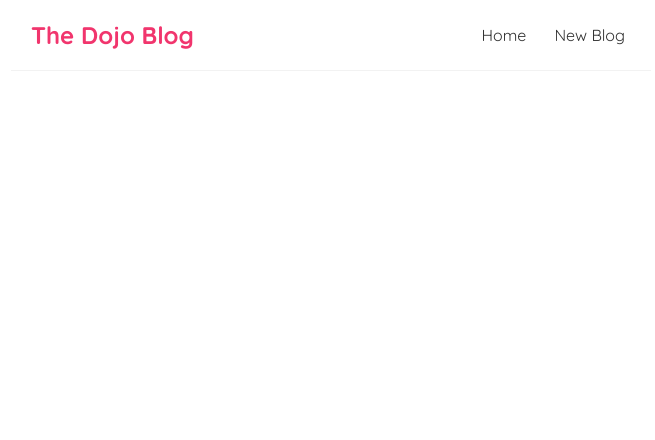
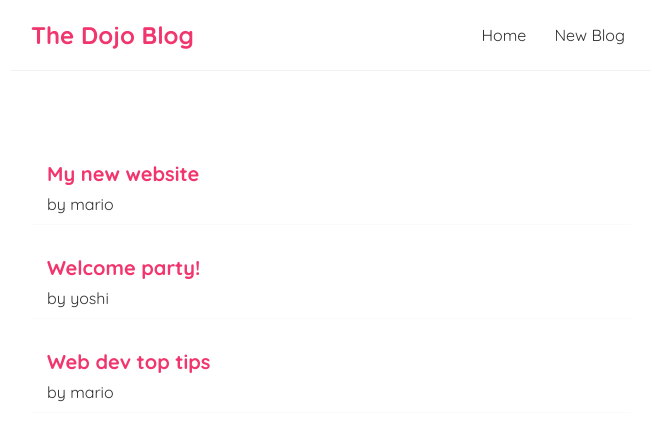
Before and after one commit to C0D3RLK14/learning-react-netninja-tutorial, a React (Create React App) app in the folder dojo-blog/: page / in a window 1280 px wide. Shown: the top 440 px of the page, without its empty margins (309-964 px from the left). Built offline with nearby package versions, Linux system fonts and the light colour scheme.

Commit message:
Outputting a list
learned to use the map function to loop through a list and created a template to be rendered for each element in the list

```diff
--- a/dojo-blog/src/App.css
+++ /dev/null
@@ -1,38 +0,0 @@
-.App {
-  text-align: center;
-}
-
-.App-logo {
-  height: 40vmin;
-  pointer-events: none;
-}
-
-@media (prefers-reduced-motion: no-preference) {
-  .App-logo {
-    animation: App-logo-spin infinite 20s linear;
-  }
-}
-
-.App-header {
-  background-color: #282c34;
-  min-height: 100vh;
-  display: flex;
-  flex-direction: column;
-  align-items: center;
-  justify-content: center;
-  font-size: calc(10px + 2vmin);
-  color: white;
-}
-
-.App-link {
-  color: #61dafb;
-}
-
-@keyframes App-logo-spin {
-  from {
-    transform: rotate(0deg);
-  }
-  to {
-    transform: rotate(360deg);
-  }
-}
--- a/dojo-blog/src/App.js
+++ b/dojo-blog/src/App.js
@@ -1,4 +1,3 @@
-import './App.css';
 import Navbar from './Navbar';
 import Home from './Home';
 
--- a/dojo-blog/src/Home.js
+++ b/dojo-blog/src/Home.js
@@ -1,9 +1,20 @@
-// importing useState
 import { useState } from 'react';
 
 const Home = () => {
+    const [blogs, setBlogs] = useState([
+        { title: 'My new website', body: 'lorem ipsum...', author: 'mario', id: 1 },
+        { title: 'Welcome party!', body: 'lorem ipsum...', author: 'yoshi', id: 2 },
+        { title: 'Web dev top tips', body: 'lorem ipsum...', author: 'mario', id: 3 }
+    ]);
+
     return (
         <div className="home">
+            { blogs.map((blog) => (
+                <div className="blog-preview" key={blog.id}>
+                    <h2>{ blog.title }</h2>
+                    <p>by { blog.author }</p>
+                </div>
+            ))}
         </div>
     );
 }
--- a/dojo-blog/src/index.css
+++ b/dojo-blog/src/index.css
@@ -39,3 +39,20 @@
   margin: 40px auto;
   padding: 20px;
 }
+
+/* blog previews / list */
+.blog-preview {
+  padding: 10px 16px;
+  margin: 20px 0;
+  border-bottom: 1px solid #fafafa;
+}
+
+.blog-preview:hover {
+  box-shadow: 1px 3px 5px rgba(0, 0, 0, 0.1);
+}
+
+.blog-preview h2 {
+  font-size: 20px;
+  color: #f1356d;
+  margin-bottom: 8px;
+}
```
